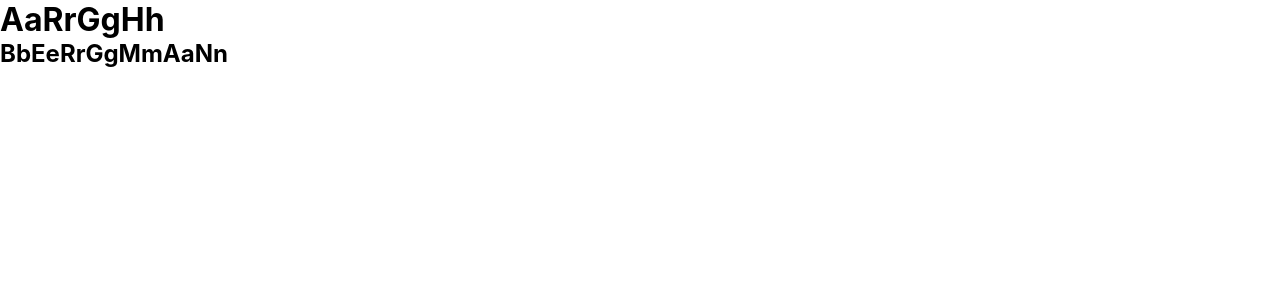
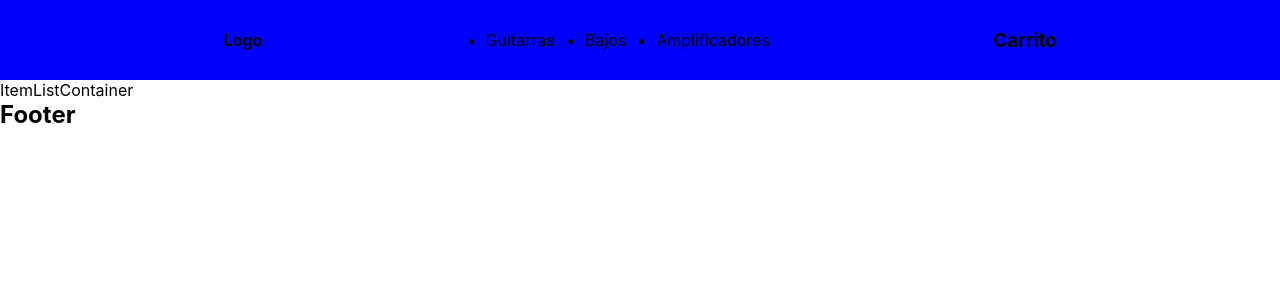
Before and after one commit to Francisco-Orsillo/PreEntrega2Orsillo, a React (Create React App) app: page / in a window 1280 px wide. Shown: the top 300 px of the page. Built offline with nearby package versions, Linux system fonts and the light colour scheme.

Commit message:
Navbar loso y estilo

```diff
--- a/src/App.js
+++ b/src/App.js
@@ -1,10 +1,13 @@
+import { Footer } from "./Components/Footer/Footer";
+import ItemListContainer from "./Components/ItemListContainer/ItemListContainer";
+import { Navbar } from "./Components/Navbar/Navbar";
+
 function App() {
   return (
-    <div className="App">
-      <header className="App-header">
-        <h1> AaRrGgHh </h1>
-        <h2> BbEeRrGgMmAaNn</h2>
-      </header>
+    <div>
+      <Navbar />
+      <ItemListContainer />
+      <Footer />
     </div>
   );
 }
--- /dev/null
+++ b/src/Components/CartWidget/CartWidget.jsx
@@ -0,0 +1,9 @@
+const CartWidget = () => {
+  return (
+    <div>
+      <h3>Carrito</h3>
+    </div>
+  );
+};
+
+export default CartWidget;
--- /dev/null
+++ b/src/Components/Footer/Footer.jsx
@@ -0,0 +1,7 @@
+export const Footer = () => {
+  return (
+    <div>
+      <h2>Footer</h2>
+    </div>
+  );
+};
--- /dev/null
+++ b/src/Components/ItemListContainer/ItemListContainer.jsx
@@ -0,0 +1,5 @@
+const ItemListContainer = () => {
+  return <div>ItemListContainer</div>;
+};
+
+export default ItemListContainer;
--- /dev/null
+++ b/src/Components/Logo/Logo.jsx
@@ -0,0 +1,9 @@
+const Logo = () => {
+  return (
+    <div>
+      <h4>Logo</h4>
+    </div>
+  );
+};
+
+export default Logo;
--- a/src/Components/Navbar/Navbar.jsx
+++ b/src/Components/Navbar/Navbar.jsx
@@ -1,7 +1,19 @@
-const Navbar = () => {
+import CartWidget from "../CartWidget/CartWidget";
+import Logo from "../Logo/Logo";
+import styles from "./Navbar.module.css";
+
+export const Navbar = () => {
   return (
-    <div>
-      <h3>Navbar</h3>
+    <div className={styles.containerNavbar}>
+      <Logo />
+
+      <ul className={styles.listNavbar}>
+        <li>Guitarras</li>
+        <li>Bajos</li>
+        <li>Amplificadores</li>
+      </ul>
+
+      <CartWidget />
     </div>
   );
 };
--- /dev/null
+++ b/src/Components/Navbar/Navbar.module.css
@@ -0,0 +1,15 @@
+.containerNavbar {
+  width: 100%;
+  height: 10vh;
+  background-color: blue;
+  display: flex;
+  align-items: center;
+  justify-content: space-evenly;
+}
+
+.listNavbar {
+  display: flex;
+  justify-content: space-evenly;
+  align-items: center;
+  gap: 30px;
+}
```
